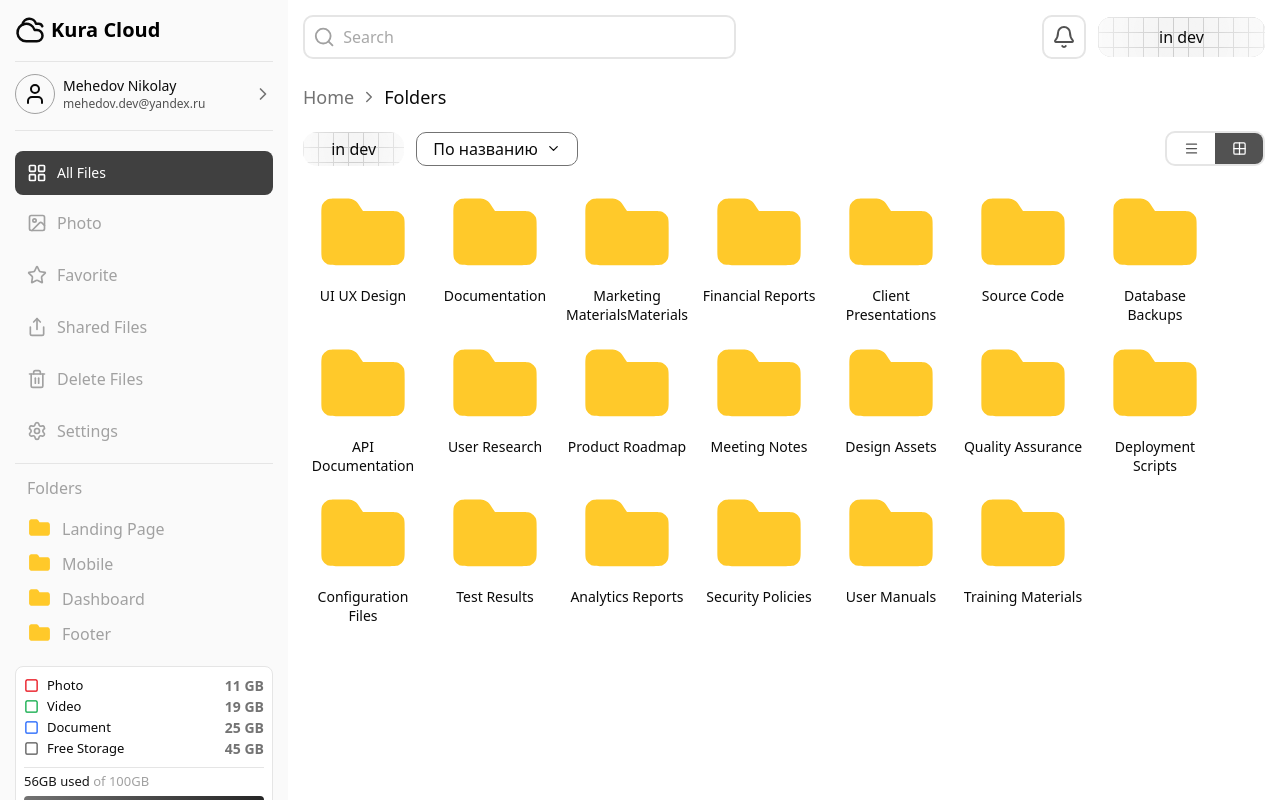
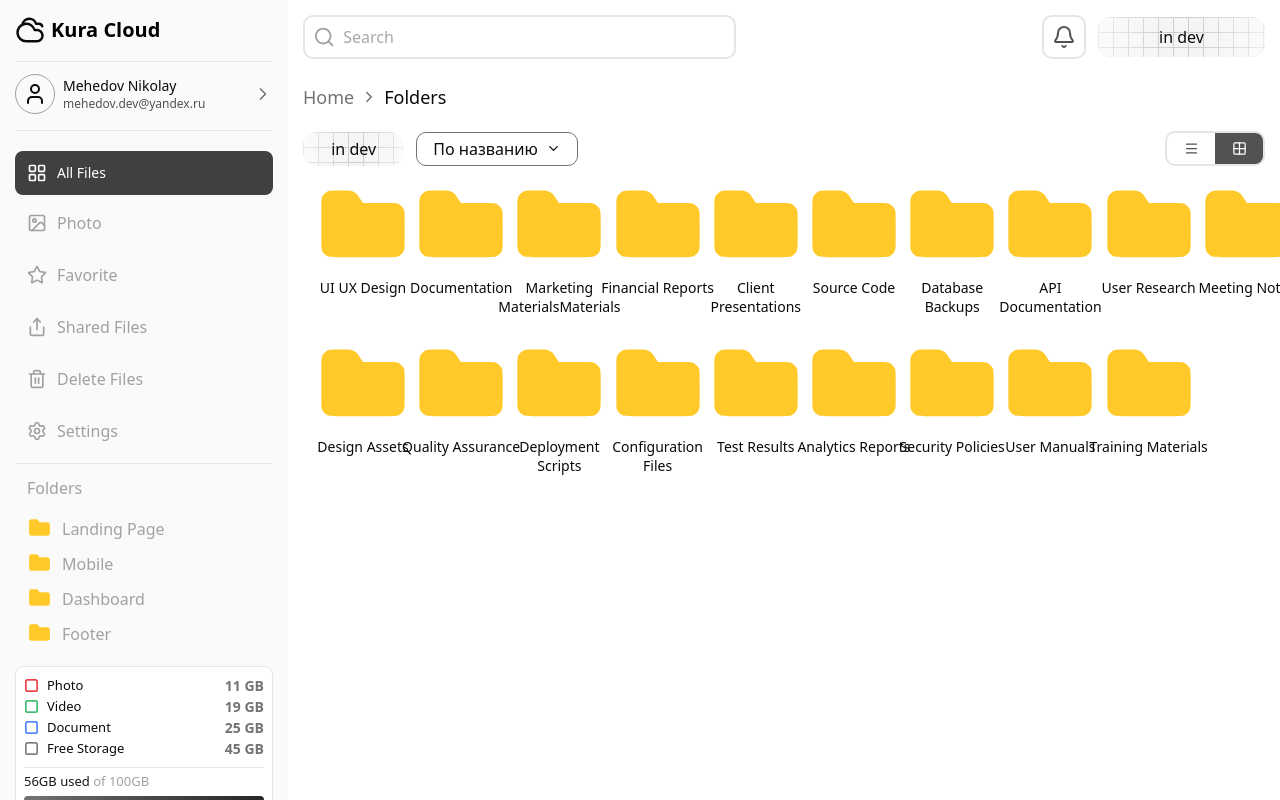
Before and after one commit to Mehedov/kura-cloud, a Next.js app: page /folders in a window 1280 px wide. Built offline with nearby package versions, Linux system fonts and the light colour scheme.

Commit message:
refactor(ui): extract folder list component from template, fix render bugs

```diff
--- a/src/components/containers/FoldersTemplate.tsx
+++ b/src/components/containers/FoldersTemplate.tsx
@@ -5,6 +5,7 @@ import { Check, ChevronDown } from 'lucide-react'
 import Link from 'next/link'
 import { usePathname } from 'next/navigation'
 import { useState } from 'react'
+import { FolderList } from '../elements/folder-list/folder-list'
 import { Breadcrumbs } from '../ui/breadcrumbs/breadcrumbs'
 import InDev from '../ui/in-dev/in-dev'
 import { ListingType } from '../ui/ListingType'
@@ -123,7 +124,7 @@ export function FoldersTemplate({
 	}
 
 	return (
-		<section className='h-full flex flex-col'>
+		<section className='h-full'>
 			<div className='flex items-center justify-between mb-5'>
 				<Breadcrumbs routes={breadcrumbsRoutes} />
 			</div>
@@ -160,9 +161,7 @@ export function FoldersTemplate({
 
 				<ListingType activeBtn={activeBtn} setActiveBtn={setActiveBtn} />
 			</div>
-			<div className='flex gap-3 flex-wrap items-start mt-2'>
-				{activeBtn === 'menu' ? renderFoldersTypeMenu() : renderFoldersByGrid()}
-			</div>
+			<FolderList activeBtn={activeBtn} />
 		</section>
 	)
 }
--- a/src/components/elements/folder-list/folder-list.tsx
+++ b/src/components/elements/folder-list/folder-list.tsx
@@ -1,5 +1,90 @@
-interface Props {}
+import { FolderIcon } from '@/assets/icons/FolderIcon'
+import Link from 'next/link'
+import { usePathname } from 'next/navigation'
 
-export function folder-list({}: Props) {
-	return <div>folder-list</div>
+interface Props {
+	activeBtn: 'menu' | 'grid'
 }
+
+export function FolderList({ activeBtn }: Props) {
+	const pathname = usePathname()
+	// Массив для генерации случайных данных
+	const folderNames = [
+		'UI UX Design',
+		'Documentation',
+		'Marketing MaterialsMaterials',
+		'Financial Reports',
+		'Client Presentations',
+		'Source Code',
+		'Database Backups',
+		'API Documentation',
+		'User Research',
+		'Meeting Notes',
+		'Design Assets',
+		'Quality Assurance',
+		'Deployment Scripts',
+		'Configuration Files',
+		'Test Results',
+		'Analytics Reports',
+		'Security Policies',
+		'User Manuals',
+		'Training Materials',
+	]
+	const renderFoldersTypeMenu = () => {
+		return folderNames.map((folder, index) => {
+			const slug = folder
+				.toLowerCase()
+				.replace(/\s+/g, '-')
+				.replace(/[^a-z0-9-]/g, '')
+
+			return (
+				<Link
+					href={`${pathname}/${slug}`}
+					key={index}
+					className='w-full flex items-center'
+				>
+					<div className='w-[60%] flex items-center gap-2'>
+						<FolderIcon size={35} />
+						<span className='line-clamp-2 leading-snug text-sm break-all'>
+							{folder}
+						</span>
+					</div>
+
+					<span className='w-[10%] text-sm text-neutral-400'>20.20.2005</span>
+					<span className='w-[20%] text-sm text-neutral-400'>20 GB</span>
+				</Link>
+			)
+		})
+	}
+	const renderFoldersTypeGrid = () => {
+		return folderNames.map((folder, index) => {
+			const slug = folder
+				.toLowerCase()
+				.replace(/\s+/g, '-')
+				.replace(/[^a-z0-9-]/g, '')
+
+			return (
+				<Link
+					href={`${pathname}/${slug}`}
+					key={index}
+					className='w-30 flex flex-col items-center duration-200 ease-in-out hover:-translate-y-1'
+				>
+					<FolderIcon size={100} />
+					<p className='text-center line-clamp-2 leading-snug text-sm break-keep'>
+						{folder}
+					</p>
+				</Link>
+			)
+		})
+	}
+
+	return activeBtn === 'menu' ? (
+		<div className='flex flex-col gap-3  items-start mt-2'>
+			{renderFoldersTypeMenu()}
+		</div>
+	) : (
+		<div className='grid grid-cols-10 gap-5 mt-2'>
+			{renderFoldersTypeGrid()}
+		</div>
+	)
+}
```
